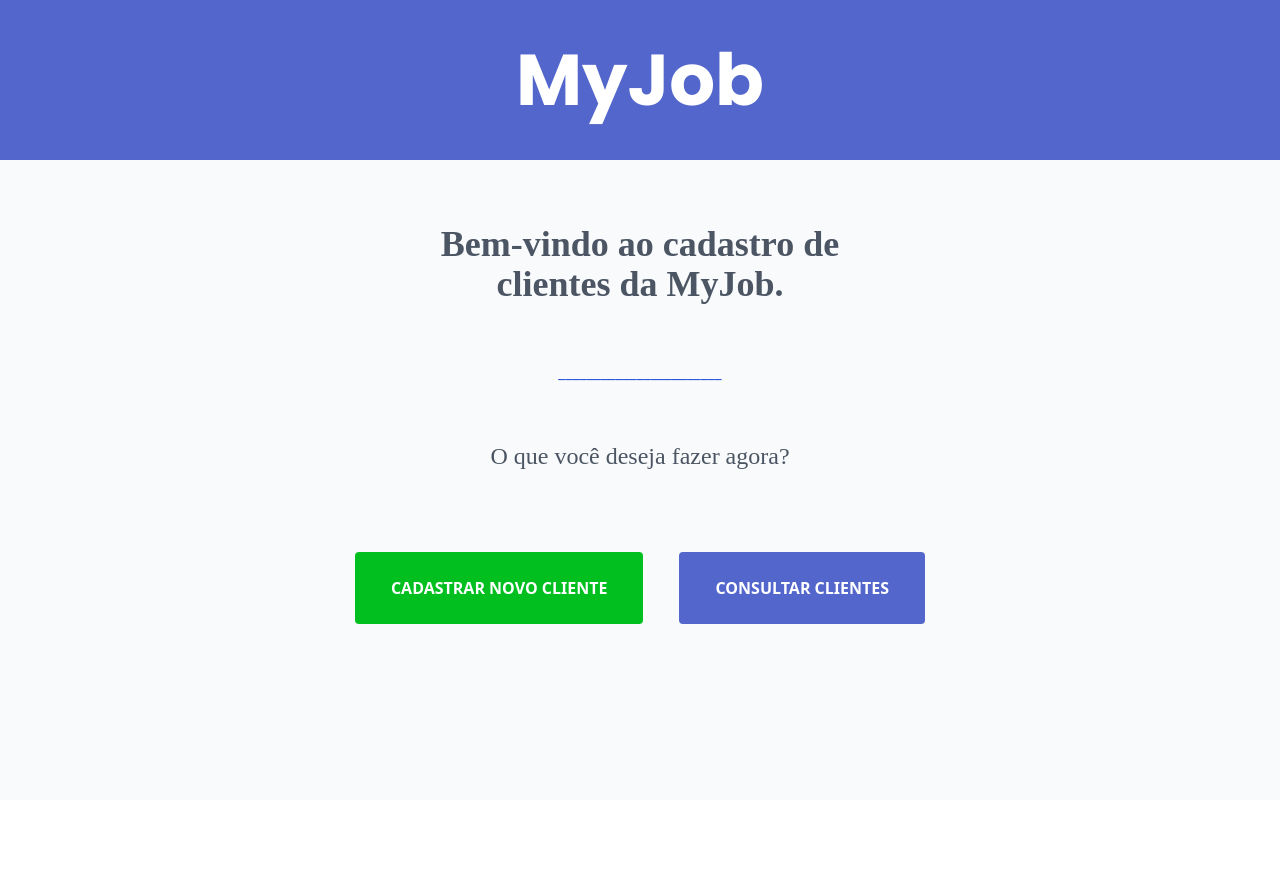
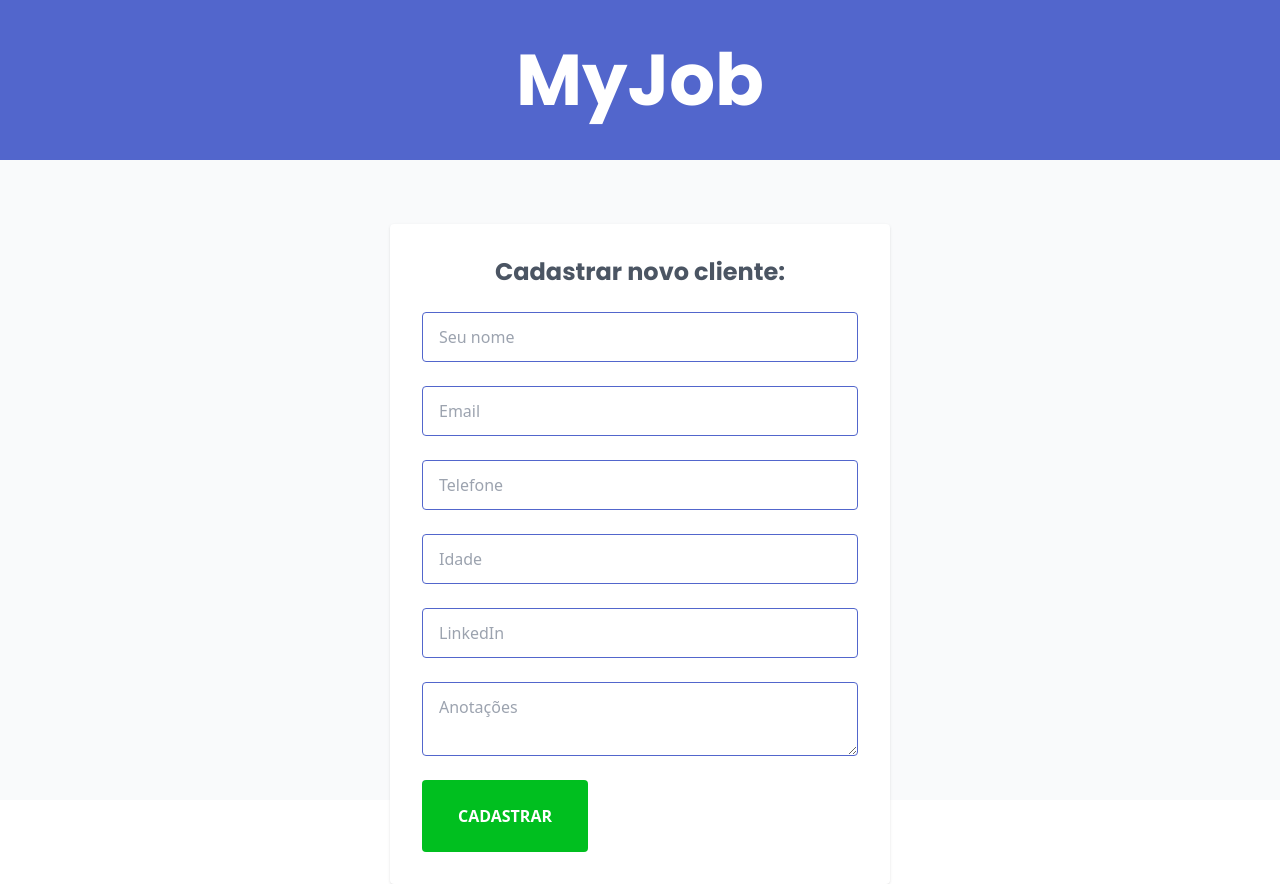
Before and after one commit to maiajrs/myjob-front, a React (Vite) app: page /cadastro in a window 1280 px wide. Before the commit the page ends 800 px from the top, so only its background shows below. Built offline with nearby package versions, Linux system fonts and the light colour scheme.

Commit message:
feat: add cadastro page with form

```diff
--- a/src/App.tsx
+++ b/src/App.tsx
@@ -1,11 +1,19 @@
-import { Header } from "./components/Header";
-import { Home } from "./components/Home";
+import { Home } from './components/Home';
+import { Routes, Route } from 'react-router-dom';
+import { Layout } from './components/Layout';
+import { Cadastro } from './components/Cadastro';
+import { Listagem } from './components/Listagem';
 
 function App () {
-  return <div className="w-screen h-screen bg-gray-50">
-    <Header />
-    <Home />
-  </div>;
+  return <>
+    <Routes>
+      <Route path="/" element={<Layout />}>
+        <Route index element={<Home />} />
+        <Route path="cadastro" element={<Cadastro />} />
+        <Route path="listagem" element={<Listagem />} />
+      </Route>
+    </Routes>
+  </>;
 }
 
 export default App;
--- a/src/components/Button.tsx
+++ b/src/components/Button.tsx
@@ -1,11 +1,12 @@
 interface ButtonProps {
-  text: string;
-  color: string;
+  text: string
+  color: string
+  type?: string
 }
 
-export function Button({text, color}: ButtonProps) {
+export function Button ({ text, color, type = 'submit' }: ButtonProps) {
   return (
-    <button className="rounded py-6 px-9 outline-none text-white font-bold hover:brightness-90" style={{backgroundColor: color}} >
+    <button className="rounded w-fit py-6 px-9 outline-none text-white font-bold hover:brightness-90" style={{ backgroundColor: color }} >
       {text}
     </button>
   )
--- /dev/null
+++ b/src/components/Cadastro.tsx
@@ -0,0 +1,43 @@
+import { FormEvent, useState } from 'react';
+import { Button } from './Button';
+import { Input } from './Input';
+
+export interface ErrorCadastro {
+  type: string
+  error: string
+  hasError?: false
+}
+
+export function Cadastro () {
+  const [name, setName] = useState('');
+  const [email, setEmail] = useState('');
+  const [idade, setIdade] = useState('');
+  const [telefone, setTelefone] = useState('');
+  const [linkein, setLinkedIn] = useState('');
+  const [anotacoes, setAnotacoes] = useState('');
+  const [error, setError] = useState<null | ErrorCadastro>(null);
+
+  function handleSubmit (event: FormEvent) {
+    event.preventDefault()
+  }
+
+  return (
+    <section className="flex flex-col items-center mt-16">
+      <form onSubmit={handleSubmit} className="max-w-[500px] flex flex-col gap-6 w-full p-8 bg-white rounded shadow">
+        <h2 className="self-center font-['Poppins'] text-2xl text-gray-600 font-bold">Cadastrar novo cliente:</h2>
+        <div className="relative">
+          <Input setValue={setName} setError={setError} value={name} name="name" type="text" placeholder="Seu nome" />
+          <span className="absolute w-full text-xs text-red-500 -bottom-4 left-0">{ error?.type === 'name' && error?.error }</span>
+
+        </div>
+        <Input setValue={setEmail} setError={setError} value={email} name="email" type="text" placeholder="Email" />
+        <Input setValue={setTelefone} setError={setError} value={telefone} name="telefone" type="tel" placeholder="Telefone" />
+        <Input setValue={setIdade} setError={setError} value={idade} name="idade" type="text" placeholder="Idade" />
+        <Input setValue={setLinkedIn} setError={setError} value={linkein} name="likedin" type="text" placeholder="LinkedIn" />
+        <textarea onChange={(e) => setAnotacoes(e.target.value)} value={anotacoes} name="anotacoes" placeholder="Anotações" className="py-3 px-4 w-full rounded border-[#5266CC] border outline-none">
+        </textarea>
+        <Button text="CADASTRAR" type="submit" color="#00BF1F" />
+      </form>
+    </section>
+  )
+}
--- a/src/components/Home.tsx
+++ b/src/components/Home.tsx
@@ -1,3 +1,4 @@
+import { Link } from 'react-router-dom';
 import { Button } from './Button';
 
 export function Home () {
@@ -11,8 +12,12 @@ export function Home () {
         <h3 className="font-['Roboto+Mono'] text-2xl text-gray-600">O que você deseja fazer agora?</h3>
       </div>
       <div className="mt-20 flex gap-9">
-        <Button text="CADASTRAR NOVO CLIENTE" color="#00BF1F" />
-        <Button text="CONSULTAR CLIENTES" color="#5266CC" />
+        <Link to="/cadastro">
+          <Button text="CADASTRAR NOVO CLIENTE" color="#00BF1F" />
+        </Link>
+        <Link to="/listagem">
+          <Button text="CONSULTAR CLIENTES" color="#5266CC" />
+        </Link>
       </div>
     </main>
   )
--- /dev/null
+++ b/src/components/Input.tsx
@@ -0,0 +1,23 @@
+import { ChangeEvent } from 'react';
+import { validate } from '../utils/validate';
+import { ErrorCadastro } from './Cadastro';
+
+interface InputProps {
+  type: string
+  name: string
+  placeholder: string
+  setValue: (value: string) => void
+  value: string
+  setError: (error: null | ErrorCadastro) => void
+}
+
+export function Input ({ type, placeholder, name, value, setValue, setError }: InputProps) {
+  function handleInput (e: ChangeEvent<HTMLInputElement>) {
+    setValue(e.target.value)
+    if (!validate(value, name, setError)) { return false }
+    if (!validate(value, name, setError)) { return false }
+  }
+  return (
+    <input onChange={handleInput} name={name} className="py-3 px-4 w-full rounded border-[#5266CC] border outline-none" type={type} placeholder={placeholder} />
+  )
+}
--- /dev/null
+++ b/src/components/Layout.tsx
@@ -0,0 +1,11 @@
+import { Outlet } from 'react-router-dom';
+import { Header } from './Header';
+
+export function Layout () {
+  return (
+    <div className="w-screen h-screen bg-gray-50">
+      <Header />
+      <Outlet />
+    </div>
+  );
+}
--- /dev/null
+++ b/src/components/Listagem.tsx
@@ -0,0 +1,5 @@
+export function Listagem () {
+  return (
+    <div>Listagem</div>
+  )
+}
--- a/src/main.tsx
+++ b/src/main.tsx
@@ -1,9 +1,12 @@
 import React from 'react'
 import ReactDOM from 'react-dom/client'
+import { BrowserRouter } from 'react-router-dom'
 import App from './App'
 
 ReactDOM.createRoot(document.getElementById('root') as HTMLElement).render(
   <React.StrictMode>
-    <App />
+     <BrowserRouter>
+      <App />
+    </BrowserRouter>
   </React.StrictMode>
 )
--- /dev/null
+++ b/src/utils/validate.ts
@@ -0,0 +1,21 @@
+import { ErrorCadastro } from '../components/Cadastro';
+
+const types = {
+  email: {
+    regex: /^(([^<>()[\]\\.,;:\s@"]+(\.[^<>()[\]\\.,;:\s@"]+)*)|(".+"))@((\[[0-9]{1,3}\.[0-9]{1,3}\.[0-9]{1,3}\.[0-9]{1,3}\])|(([a-zA-Z\-0-9]+\.)+[a-zA-Z]{2,}))$/,
+    message: 'Digite um e-mail válido'
+  }
+};
+
+export function validate (value: string, type: string, setError: (error: null | ErrorCadastro) => void) {
+  if (value.length < 3) {
+    setError({ type, error: 'Preencha no mínimo 3 letras' });
+    return false;
+  } else if (!types[type as keyof typeof types].regex.test(value)) {
+    setError({ type, error: types[type as keyof typeof types].message });
+    return false;
+  } else {
+    setError(null);
+    return true;
+  }
+}
```
